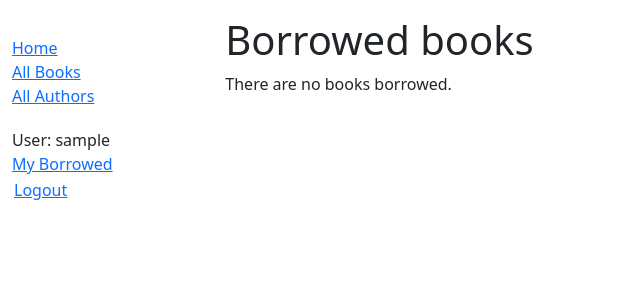
After one commit to rbrtzavala/django_local_library, a Django app: page /catalog/mybooks/ in a window 1280 px wide. The commit adds this page. Shown: the top 300 px of the page, without its empty margins (0-640 px from the left). Run offline with Django 4.2, Linux system fonts and the light colour scheme; the visitor is signed in with stand-in values (Sample User, id 1); data that the repository does not hold is empty.

Commit message:
create view for borrowed books by user

```diff
--- a/locallibrary/catalog/admin.py
+++ b/locallibrary/catalog/admin.py
@@ -38,8 +38,7 @@ class BookAdmin(admin.ModelAdmin):
 # Register the Admin classes for BookInstance using the decorator
 @admin.register(BookInstance)
 class BookInstanceAdmin(admin.ModelAdmin):
-    list_display = ('book', 'status', 'due_back', 'id')
-
+    list_display = ('book', 'status', 'borrower', 'due_back', 'id')
     list_filter = ('status', 'due_back')
 
     fieldsets = (
@@ -47,6 +46,6 @@ class BookInstanceAdmin(admin.ModelAdmin):
         'fields': ('book', 'imprint', 'id')
       }),
       ('Availability', {
-        'fields': ('status', 'due_back')
+        'fields': ('status', 'due_back', 'borrower')
       }),
     )
--- a/locallibrary/catalog/templates/base_generic.html
+++ b/locallibrary/catalog/templates/base_generic.html
@@ -21,17 +21,27 @@
                     {% block sidebar %}
                     <ul class="sidebar-nav">
                         <li>
-                        <a href="{% url 'index' %}">Home</a>
+                            <a href="{% url 'index' %}">Home</a>
                         </li>
                         <li>
-                        <a href="{% url 'books' %}">All Books</a>
+                            <a href="{% url 'books' %}">All Books</a>
                         </li>
                         <li>
-                        <a href="{% url 'authors' %}">All Authors</a>
+                            <a href="{% url 'authors' %}">All Authors</a>
                         </li>
+                    </ul>
 
+
+                    <ul class="sidebar-nav">
                         {% if user.is_authenticated %}
-                            <li>User: {{ user.get_username }}</li>
+                            <li>
+                                User: {{ user.get_username }}
+                            </li>
+                            <li>
+                                <a href="{% url 'my-borrowed' %}">
+                                    My Borrowed
+                                </a>
+                            </li>
                             <li>
                                 <form id="logout-form" method="post" class="btn btn-link" action="{% url 'logout' %}">
                                     {% csrf_token %}
--- /dev/null
+++ b/locallibrary/catalog/templates/catalog/bookinstance_list_borrowed_user.html
@@ -0,0 +1,18 @@
+{% extends "base_generic.html" %}
+
+{% block content %}
+    <h1>Borrowed books</h1>
+
+    {% if bookinstance_list %}
+    <ul>
+      {% for bookinst in bookinstance_list %}
+      <li class="{% if bookinst.is_overdue %}text-danger{% endif %}">
+        <a href="{% url 'book-detail' bookinst.book.pk %}">{{ bookinst.book.title }}</a> ({{ bookinst.due_back }})
+      </li>
+      {% endfor %}
+    </ul>
+
+    {% else %}
+      <p>There are no books borrowed.</p>
+    {% endif %}
+{% endblock %}
--- a/locallibrary/catalog/urls.py
+++ b/locallibrary/catalog/urls.py
@@ -8,3 +8,7 @@ urlpatterns = [
     path('books/', views.BookListView.as_view(), name='books'),
     re_path(r'^book/(?P<pk>\d+)$', views.BookDetailView.as_view(), name='book-detail'),
 ]
+
+urlpatterns += [
+    path('mybooks/', views.LoanedBooksByUserListView.as_view(), name='my-borrowed'),
+]
--- a/locallibrary/catalog/views.py
+++ b/locallibrary/catalog/views.py
@@ -2,6 +2,8 @@ from django.shortcuts import render
 
 # Create your views here.
 from .models import Author, Book, BookInstance, Genre
+
+from django.contrib.auth.mixins import LoginRequiredMixin
 
 def index(request):
     """View function for home page of site."""
@@ -50,3 +52,17 @@ class BookListView(generic.ListView):
 
 class BookDetailView(generic.DetailView):
     model = Book
+
+
+class LoanedBooksByUserListView(LoginRequiredMixin,generic.ListView):
+    """Generic class-based view listing books on loan to current user."""
+    model = BookInstance
+    template_name = 'catalog/bookinstance_list_borrowed_user.html'
+    paginate_by = 10
+
+    def get_queryset(self):
+        return (
+            BookInstance.objects.filter(borrower=self.request.user)
+            .filter(status__exact='o')
+            .order_by('due_back')
+        )
```
Also changed, not shown: locallibrary/catalog/models.py (+10 -0 lines), locallibrary/catalog/migrations/0005_bookinstance_borrower.py (added).
